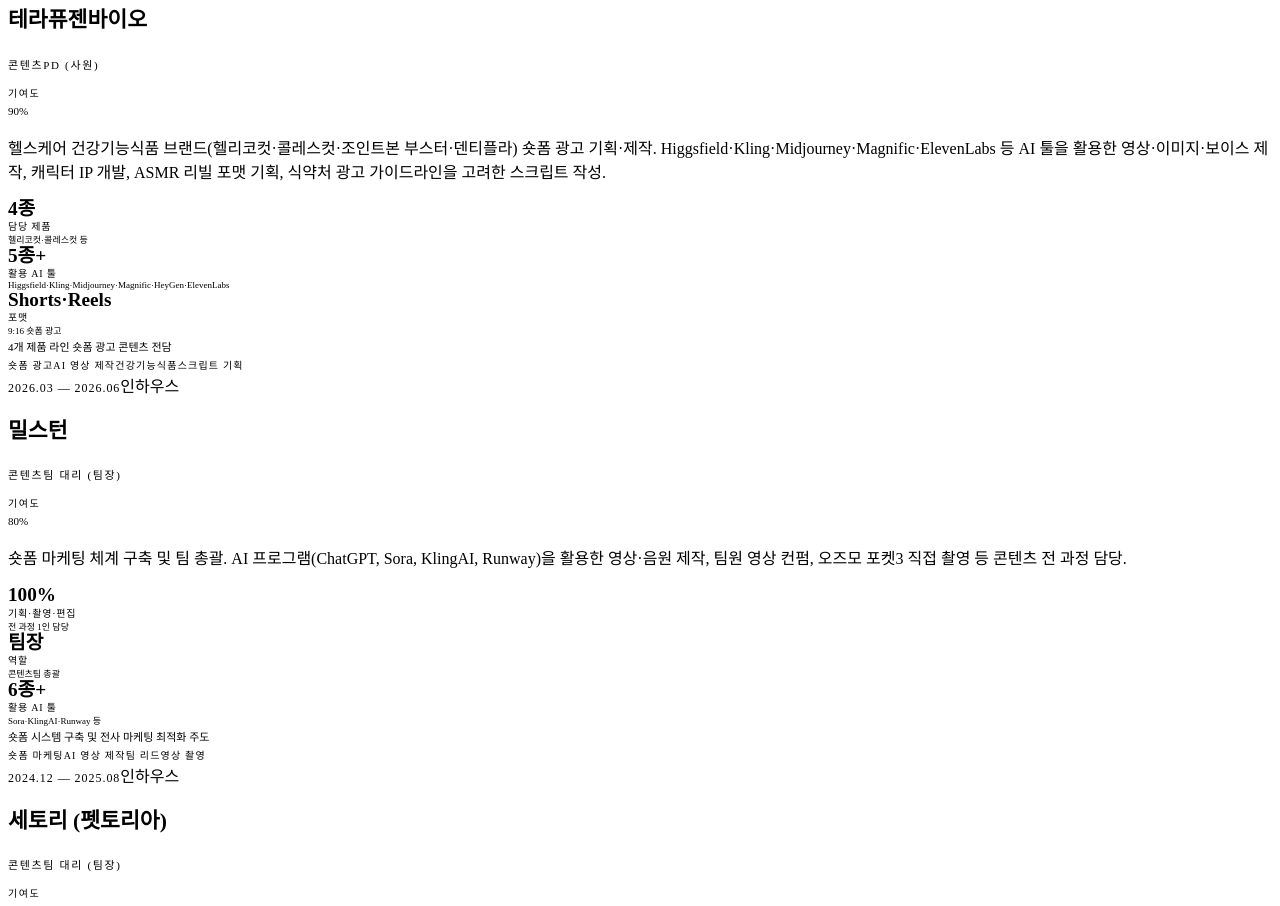
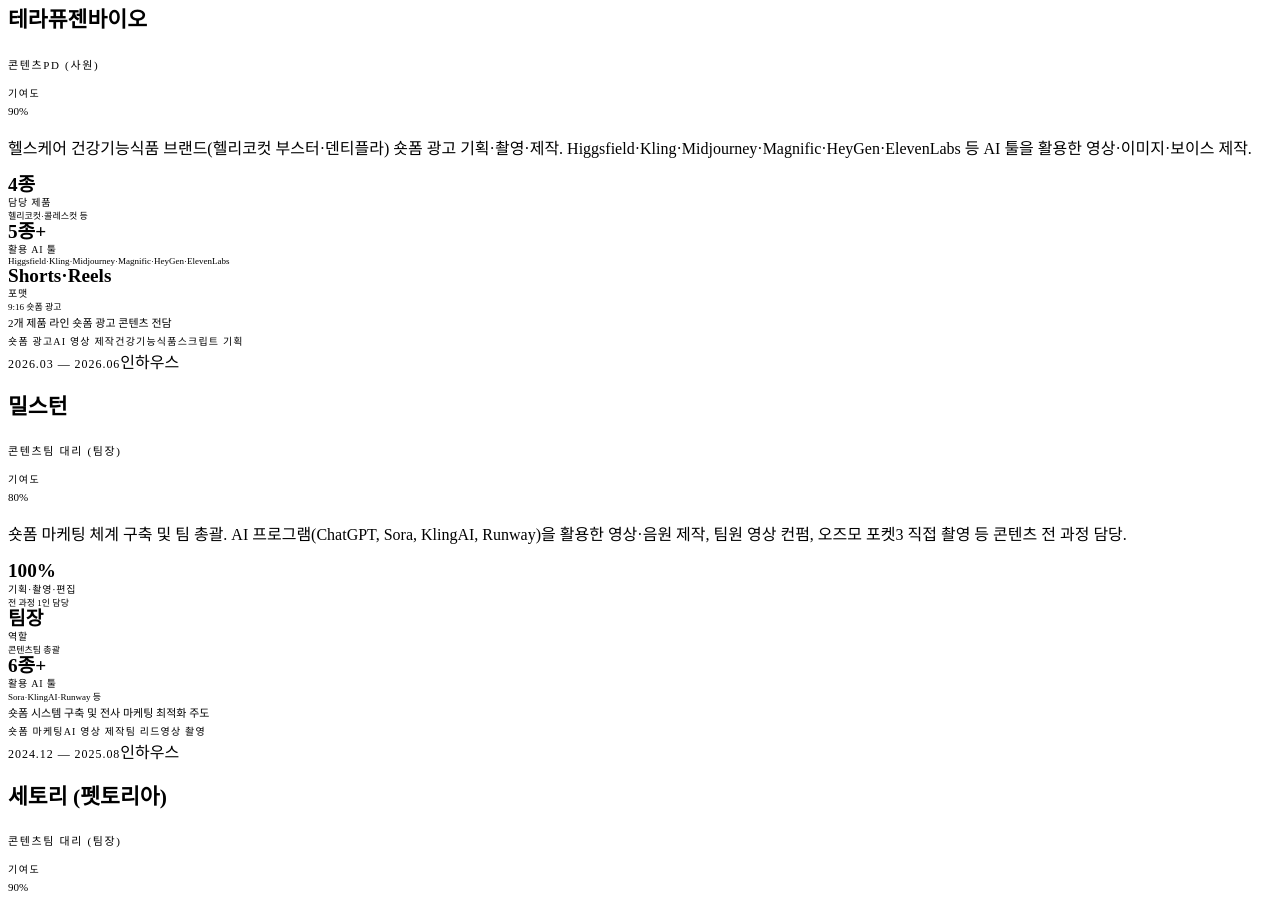
Before and after one commit to jinbin384/jeong-jin-portfolio, a React (Vite) app: page / in a window 1280 px wide. Shown: the part 2240-3146 px from the top of the page. Built offline with nearby package versions, Linux system fonts and the light colour scheme; the HTML template or start-up script is replaced by a standard one.

Commit message:
Update CareerSection.tsx

```diff
--- a/src/app/components/CareerSection.tsx
+++ b/src/app/components/CareerSection.tsx
@@ -18,9 +18,9 @@ const entries = [
     icon: TrendingUp,
     contribution: 90,
     description:
-      "헬스케어 건강기능식품 브랜드(헬리코컷·콜레스컷·조인트본 부스터·덴티플라) 숏폼 광고 기획·제작. Higgsfield·Kling·Midjourney·Magnific·ElevenLabs 등 AI 툴을 활용한 영상·이미지·보이스 제작, 캐릭터 IP 개발, ASMR 리빌 포맷 기획, 식약처 광고 가이드라인을 고려한 스크립트 작성.",
+      "헬스케어 건강기능식품 브랜드(헬리코컷 부스터·덴티플라) 숏폼 광고 기획·촬영·제작. Higgsfield·Kling·Midjourney·Magnific·HeyGen·ElevenLabs 등 AI 툴을 활용한 영상·이미지·보이스 제작.",
     tags: ["숏폼 광고", "AI 영상 제작", "건강기능식품", "스크립트 기획"],
-    highlight: "4개 제품 라인 숏폼 광고 콘텐츠 전담",
+    highlight: "2개 제품 라인 숏폼 광고 콘텐츠 전담",
     metrics: [
       { label: "담당 제품", value: "4종", sub: "헬리코컷·콜레스컷 등" },
       { label: "활용 AI 툴", value: "5종+", sub: "Higgsfield·Kling·Midjourney·Magnific·HeyGen·ElevenLabs" },
```
